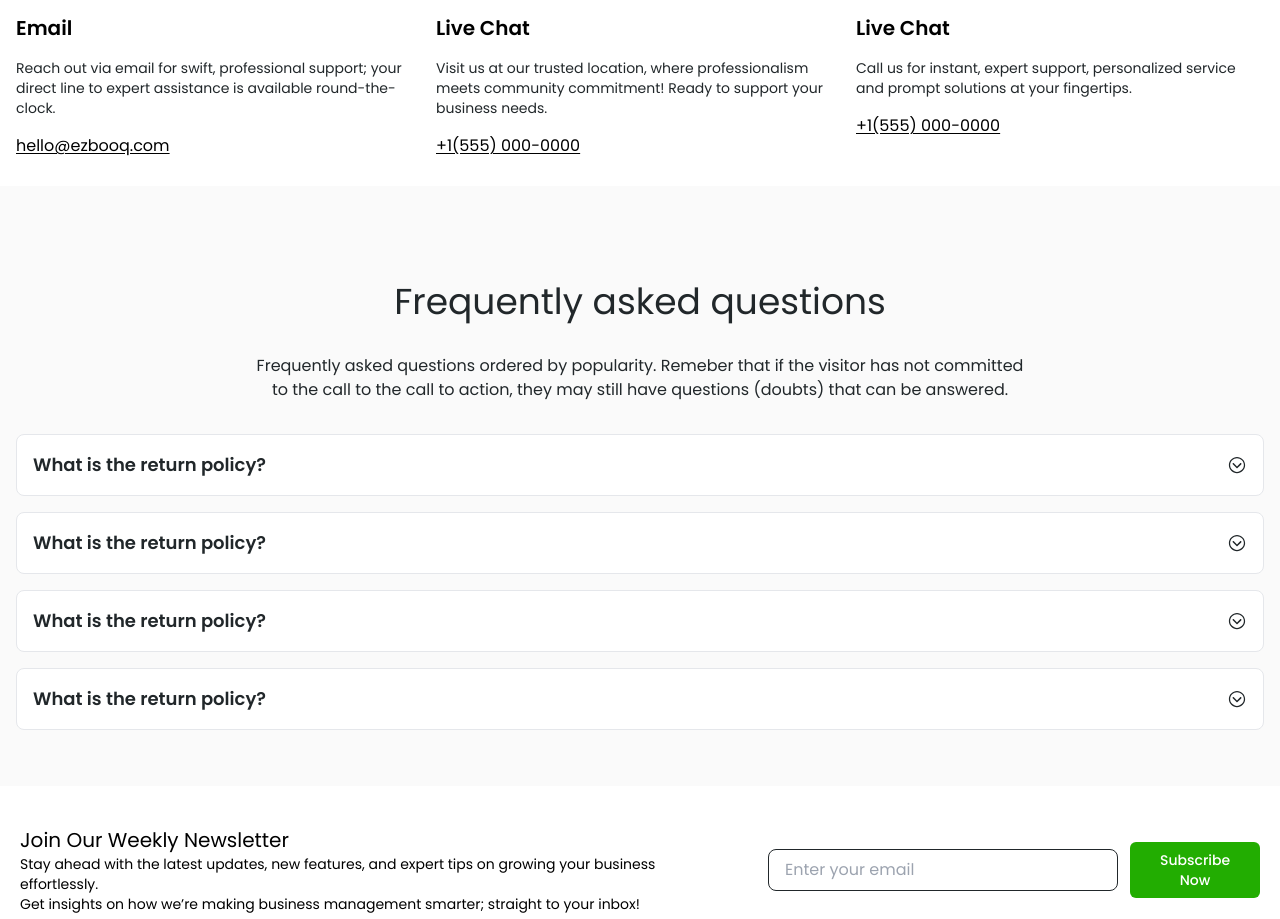
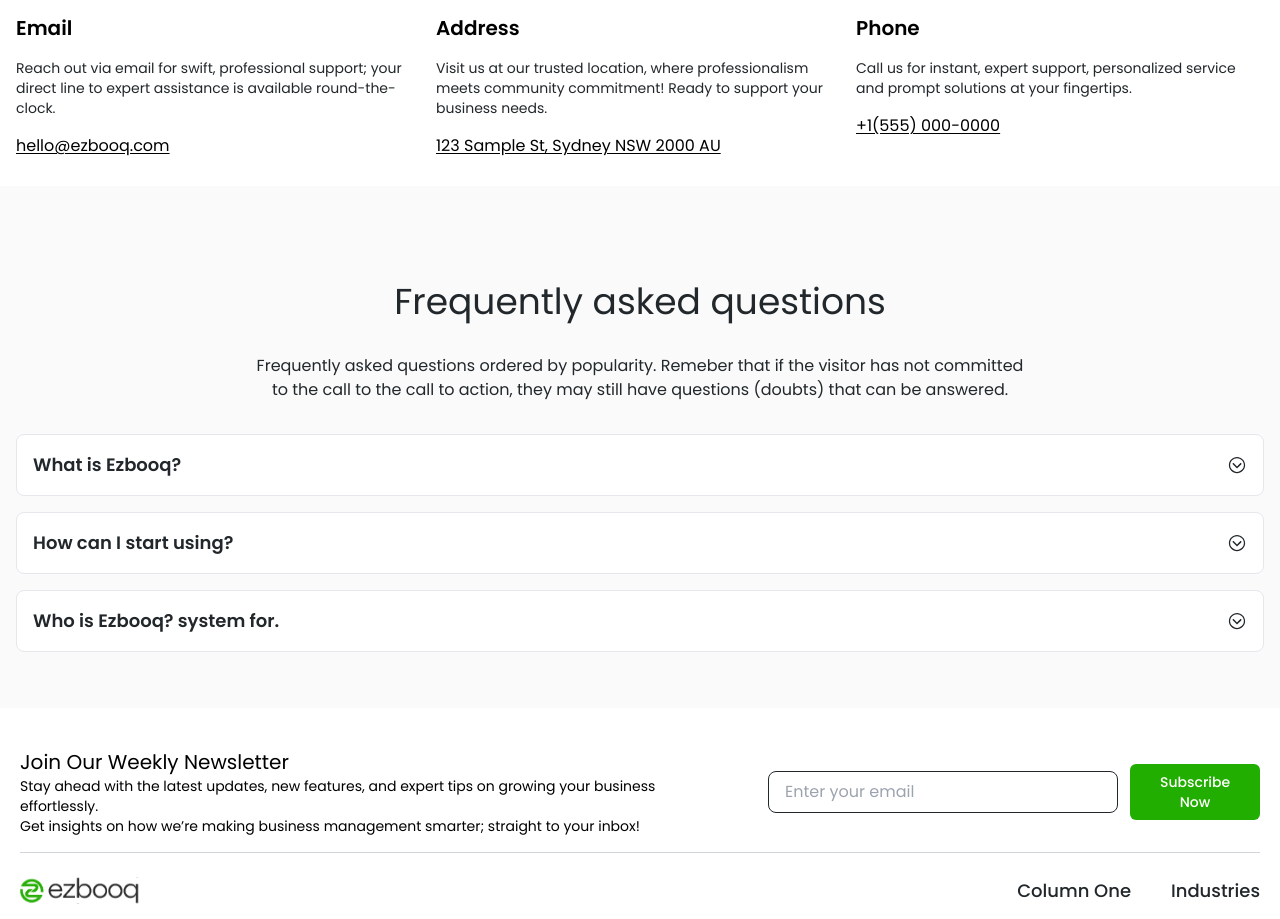
Before and after one commit to ezbooq/landing-fe, a Next.js app: page /contact-us in a window 1280 px wide. Shown: the part 740-1659 px from the top of the page. Built offline with nearby package versions, Linux system fonts and the light colour scheme.

Commit message:
update: update content

```diff
--- a/app/affiliate-marketer/page.tsx
+++ b/app/affiliate-marketer/page.tsx
@@ -2,7 +2,7 @@
 
 import Button from "@/components/button/Button";
 import { useRouter } from "next/navigation";
-import { CiStar } from "react-icons/ci";
+import { FaRegStar } from "react-icons/fa";
 
 const features = [
   {
@@ -83,7 +83,7 @@
               key={index}
               className="flex flex-col items-center justify-center gap-2"
             >
-              <CiStar size={25} className="text-primary" />
+              <FaRegStar size={25} className="text-primary" />
               <h2 className="text-lg font-medium">{feature.title}</h2>
               <p className="text-sm text-center">{feature.description}</p>
             </div>
--- a/app/layout.tsx
+++ b/app/layout.tsx
@@ -4,6 +4,7 @@
 import Header from "@/components/header/Header";
 import Footer from "@/components/footer/Footer";
 import { ToastProvider } from "@/hooks/useToast";
+import Head from "next/head";
 
 const poppins = Poppins({
   variable: "--font-poppins",
@@ -24,6 +25,10 @@
 }>) {
   return (
     <html lang="en">
+      <Head>
+        <link rel="icon" href="/favicon.ico" sizes="any" />
+        <meta name="viewport" content="width=device-width, initial-scale=1" />
+      </Head>
       <body className={`${poppins.className} antialiased`}>
         <ToastProvider>
           <Header />
--- a/components/section/contact/FAQ/FAQ.tsx
+++ b/components/section/contact/FAQ/FAQ.tsx
@@ -11,10 +11,18 @@
           still have questions (doubts) that can be answered.
         </p>
         <div className="flex flex-col gap-4">
-            <FAQCard question="What is the return policy?" answer="We have a 30-day return policy. If you are not satisfied with your purchase, you can return it within 30 days." />
-            <FAQCard question="What is the return policy?" answer="We have a 30-day return policy. If you are not satisfied with your purchase, you can return it within 30 days." />
-            <FAQCard question="What is the return policy?" answer="We have a 30-day return policy. If you are not satisfied with your purchase, you can return it within 30 days." />
-            <FAQCard question="What is the return policy?" answer="We have a 30-day return policy. If you are not satisfied with your purchase, you can return it within 30 days." />
+          <FAQCard
+            question="What is Ezbooq?"
+            answer="We are simplified SaaS solution with with AI innovation to help small medium business to manage, grow and generate sales as all in one stop."
+          />
+          <FAQCard
+            question="How can I start using?"
+            answer="You can now sign-up for 14days free and request for a free demo and a help you setup your business operations with Ezbooq."
+          />
+          <FAQCard
+            question="Who is Ezbooq? system for."
+            answer="Ezbooq is a one stop solution for service based business across the global, you can manage your inventory, manage your bookings with AI simplified solution,  Also you can start managing and running your own business campaigns for all your customers, leads and others with E-mail and SMS."
+          />
         </div>
       </div>
     </section>
--- a/components/section/contact/contactForm/ContactDetails.tsx
+++ b/components/section/contact/contactForm/ContactDetails.tsx
@@ -21,18 +21,18 @@
       </div>
       <div className="flex flex-col gap-4 items-center sm:items-start mb-3">
         <PiChatTextBold className="text-primary" size={30} />
-        <h2 className="text-xl font-semibold">Live Chat</h2>
+        <h2 className="text-xl font-semibold">Address</h2>
         <p className="text-sm text-black text-center sm:text-left">
           Visit us at our trusted location, where professionalism meets
           community commitment! Ready to support your business needs.
         </p>
-        <a href="tel:+1(555) 000-0000" className="underline underline-offset-2">
-          +1(555) 000-0000
+        <a className="underline underline-offset-2">
+        123 Sample St, Sydney NSW 2000 AU
         </a>
       </div>
       <div className="flex flex-col gap-4 items-center sm:items-start mb-3">
         <FiPhone className="text-primary" size={30} />
-        <h2 className="text-xl font-semibold">Live Chat</h2>
+        <h2 className="text-xl font-semibold">Phone</h2>
         <p className="text-sm text-black text-center sm:text-left">
           Call us for instant, expert support, personalized service and prompt
           solutions at your fingertips.
--- a/components/section/home/hero/Hero.tsx
+++ b/components/section/home/hero/Hero.tsx
@@ -28,9 +28,7 @@
           <span className="text-primary">Ezbooq</span>
         </h1>
         <p className="relative text-black text-sm sm:text-base max-w-4xl mx-auto mb-6 z-10">
-          Ezbooq is in development to revolutionize booking, customer
-          management, staff management, and more for service providers across
-          industries. Be part of the journey!
+        EzBooq is transforming booking, customer & staff management for service providers. Join us in revolutionizing the industry!
         </p>
         <div className="relative flex flex-col sm:flex-row justify-center gap-4 z-10">
           <Button variant="solid" onClick={() => {}}>
--- a/components/section/register/RegisterForm.tsx
+++ b/components/section/register/RegisterForm.tsx
@@ -111,7 +111,7 @@
     >
       <div className="space-y-4">
         <h1 className="text-4xl">Register Now</h1>
-        <p>Fill out the form below to contact us</p>
+        <p>Register now to simplify bookings, automate operations, and grow your business effortlessly with Ezbooq!</p>
         <div className="grid grid-cols-2 gap-4">
           <InputField
             register={register}
--- a/package.json
+++ b/package.json
@@ -10,6 +10,7 @@
   },
   "dependencies": {
     "@hookform/resolvers": "^3.10.0",
+    "axios": "^1.8.1",
     "clsx": "^2.1.1",
     "dotted-map": "^2.2.3",
     "libphonenumber-js": "^1.11.20",
```
Also changed, not shown: services/AxiosInstance.ts (added, +7 -0 lines), 2 other files (tests, documents, lock files or other folders).
